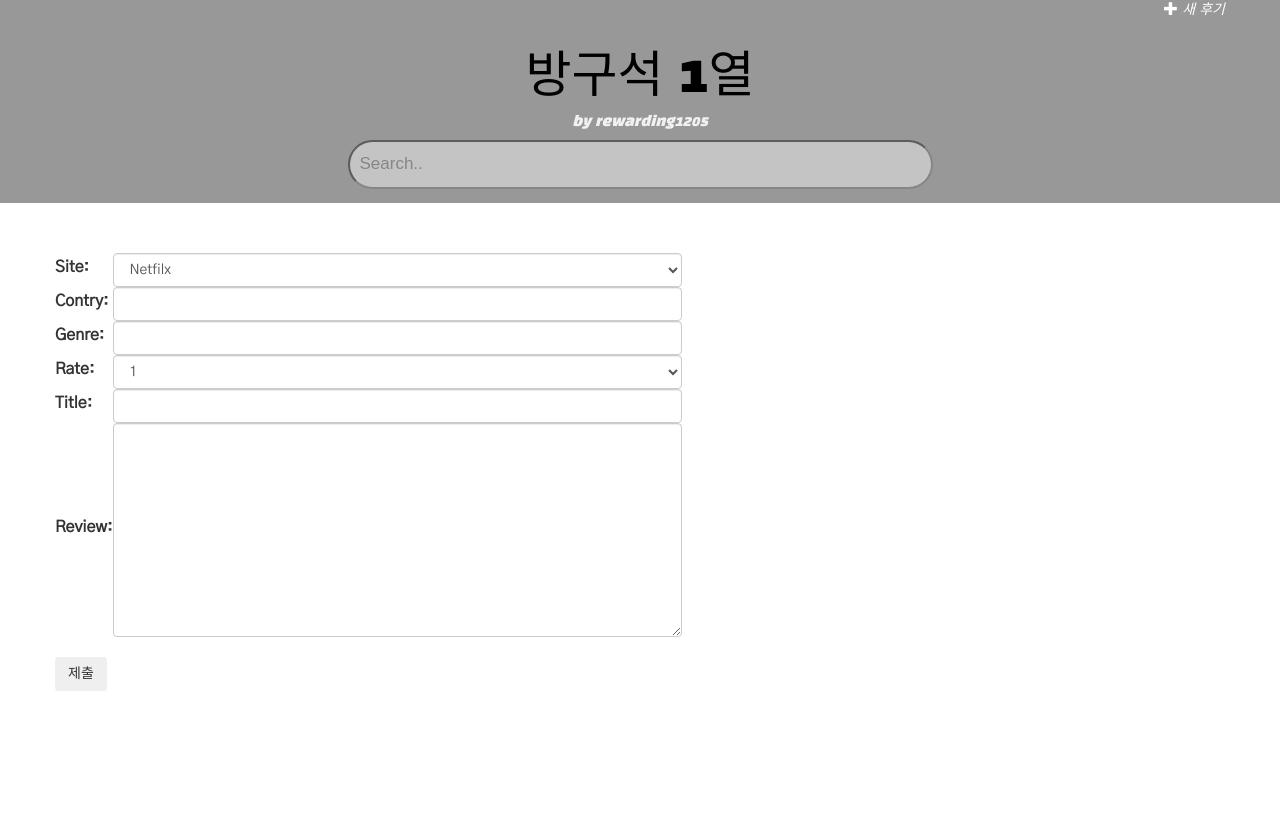
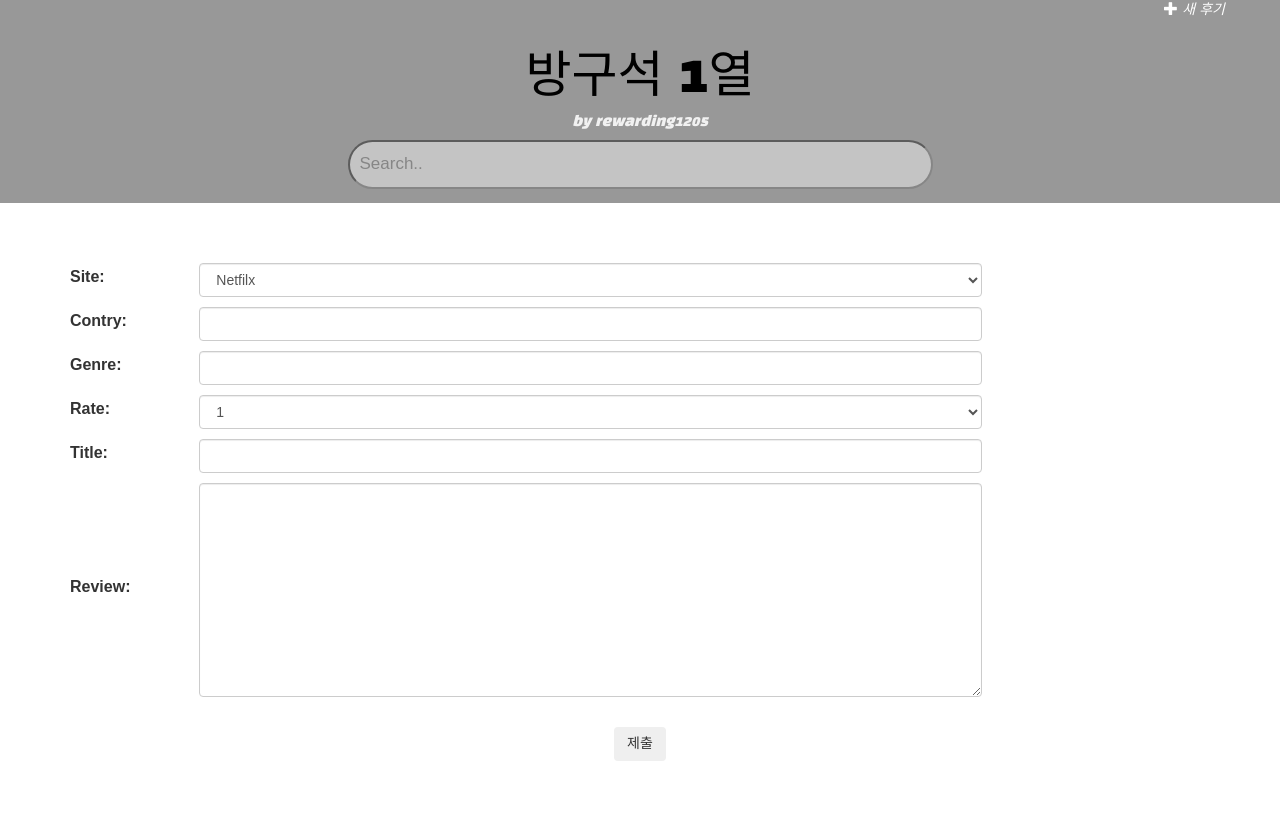
Before and after one commit to bawmee/staff_final_hw, a Django app: page /new/ in a window 1280 px wide. Before the commit the page ends 691 px from the top, so only its background shows below. Run offline with Django 3.2, Linux system fonts and the light colour scheme; some libraries are stand-ins or nearby versions; some web fonts are replaced.

Commit message:
후기프리워랩으로

```diff
--- a/postapp/static/css/my_style.css
+++ b/postapp/static/css/my_style.css
@@ -126,3 +126,14 @@ form.example input[type=text] {
     font-style:italic;
     font-weight: bold;
 }
+
+.new_table{
+    align:center;
+    width:80%;
+}
+
+table {
+    font-family: 'Nanum Gothic', sans-serif;
+    border-collapse: separate;
+    border-spacing: 0 10px;
+  }
--- a/postapp/templates/detail.html
+++ b/postapp/templates/detail.html
@@ -18,7 +18,7 @@
             </div>
         </div>
         <div class="panel-body">
-            <div style="white-space: pre;">{{post.review}}</div>
+            <div style="white-space:pre-wrap;">{{post.review}}</div>
             <div style="float:right;margin-top:20px">
                 <a href="/{{post.id}}/update">수정</a>
                 <a href="delet" onclick="return confirm('정말 삭제하시겠습니까?')">삭제</a>
--- a/postapp/templates/new.html
+++ b/postapp/templates/new.html
@@ -1,13 +1,17 @@
 {%extends 'base.html'%}
 {% block content%}
 
+<div class="col-md-12 text-center">
                 <form method="POST">
                                 {% csrf_token%}
-        <table>
-
+                                <table class="new_table">
                                         {{form.as_table}}
                                 </table>
                                 <br>
                                     <input class="btn btn-dark" type="submit" value="제출">
                                 </form>
+
+</div>
+
+
 {% endblock %}
```
Lines whose indentation alone changed are shown as unchanged.
